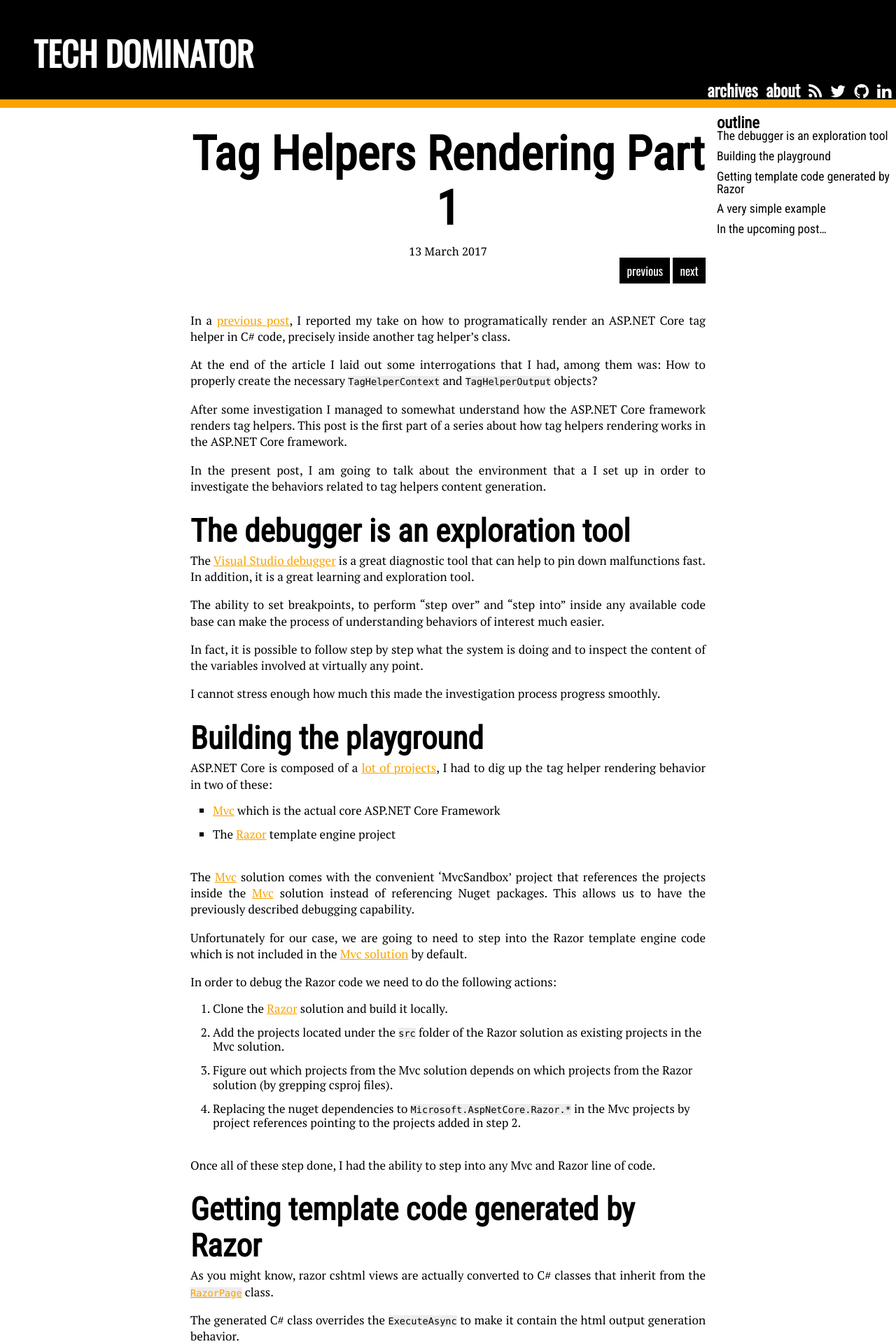
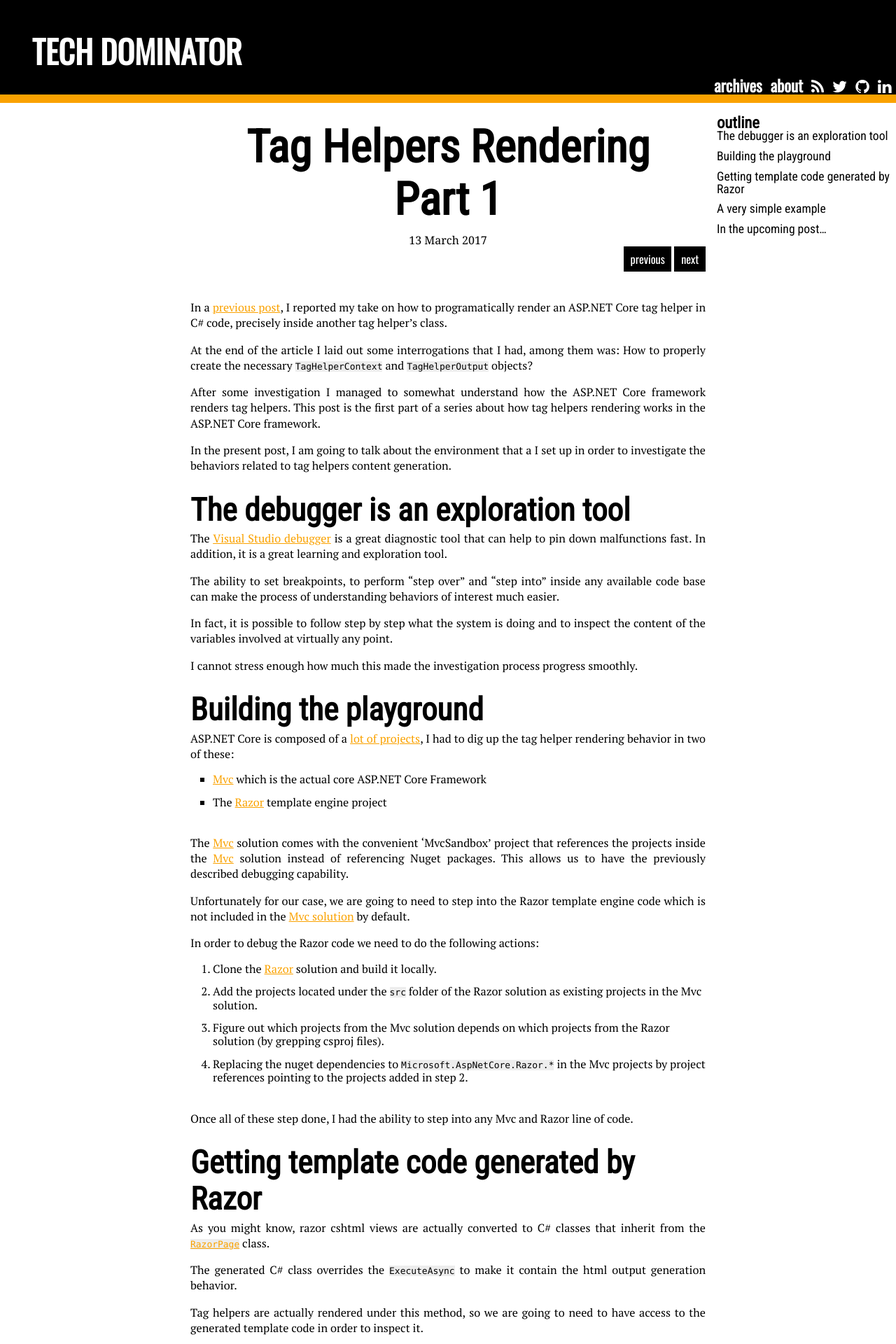
Before and after one commit to MissaouiChedy/MissaouiChedy.github.io, a Jekyll site: the page built from _posts/2017-03-13-tag-helpers-rendering-part-1.md, in a window 1280 px wide. Shown: the top 1920 px of the page at 70% size. Built offline with Jekyll 4.4.1, drawn with Linux system fonts in a browser that asks for light colours; nearby versions of some CDN libraries; comment, search, counter and statistics services are not loaded.

Commit message:
updated the style

```diff
--- a/_posts/2017-03-13-tag-helpers-rendering-part-1.md
+++ b/_posts/2017-03-13-tag-helpers-rendering-part-1.md
@@ -1,6 +1,6 @@
 ---
 layout: post
-title: "Tag Helpers Rendering Part 1"
+title: "Tag Helpers Rendering<br>Part 1"
 date: 2017-03-13
 categories: article
 comments: true
--- a/css/main.scss
+++ b/css/main.scss
@@ -3,7 +3,7 @@
 ---
 
 @import url('https://fonts.googleapis.com/css?family=Oswald|PT+Serif|Inconsolata|Roboto+Condensed');
-$default-font-size: 17px;
+$default-font-size: 16.2px;
 $default-font-family: "PT Serif", "Georgia", "Serif";
 $title-fonts: "Roboto Condensed", "Oswald", "Helvetica", "Sans Serif";
 $header-font: "Oswald", "Helvetica", "Sans Serif";
```
Also changed, not shown: _posts/2017-03-20-tag-helpers-rendering-part-2.md (+1 -1 lines).
